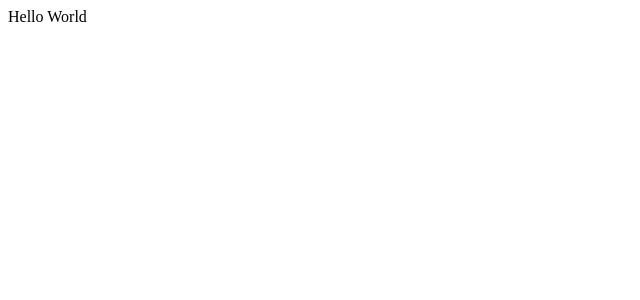
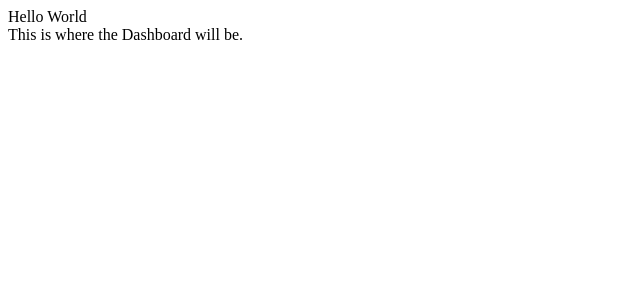
Before and after one commit to oslabs-beta/kafkanauts, a React (Create React App) app: page / in a window 1280 px wide. Shown: the top 300 px of the page, without its empty margins (0-640 px from the left). Built offline with nearby package versions, Linux system fonts and the light colour scheme.

Commit message:
Created the Dashboard and GeneralMetric component

```diff
--- a/src/components/App.js
+++ b/src/components/App.js
@@ -1,7 +1,12 @@
+import React from "react";
+import Dashboard from "./Dashboard";
+
 function App() {
   return (
-    <div>Hello World
-    </div>
+    <React.Fragment>
+      <div>Hello World</div>
+      <Dashboard />
+    </React.Fragment>
   );
 }
 
--- /dev/null
+++ b/src/components/Dashboard.js
@@ -0,0 +1,7 @@
+import React from "react";
+
+const Dashboard = () => {
+  return <div>This is where the Dashboard will be.</div>;
+};
+
+export default Dashboard;
```
Also changed, not shown: src/components/GeneralMetric.js (added, +18 -0 lines).
